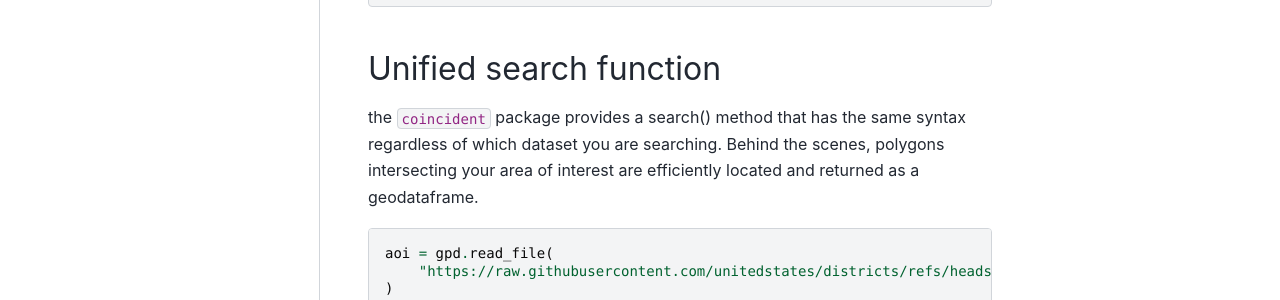
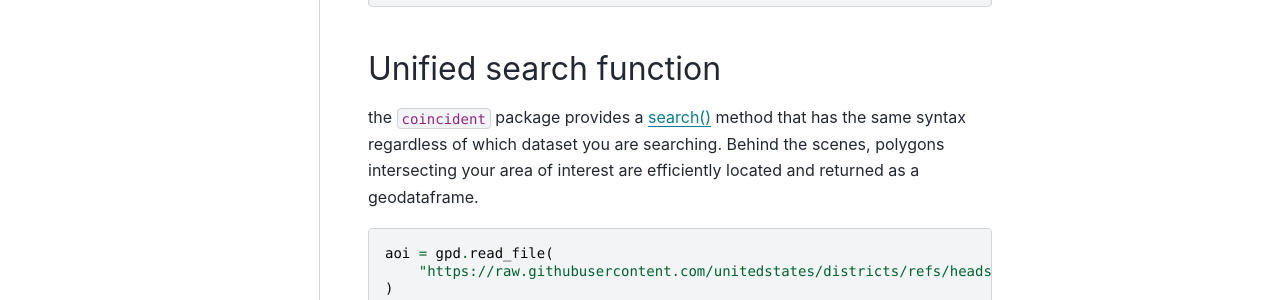
Before and after one commit to uw-cryo/coincident, a Sphinx documentation site: the page built from docs/user_guide/introduction.md, in a window 1280 px wide and 1360 px high. Shown: the part 545-845 px from the top of the window. Built offline with Sphinx 7.4.7 and the PyData theme 0.15.4, drawn with Linux system fonts in a browser that asks for light colours.

```diff
--- a/docs/_static/custom.css
+++ b/docs/_static/custom.css
@@ -2,3 +2,8 @@
 div.cell_output table {
   font-size: 0.8em;
 }
+
+.rst-content .image-reference img {
+   max-width: unset;
+   width: 100% !important;
+   height: auto !important;
--- a/docs/user_guide/introduction.md
+++ b/docs/user_guide/introduction.md
@@ -17,7 +17,7 @@ coincident.datasets.aliases
 
 ## Unified search function
 
-the `coincident` package provides a [search()](#coincident.search.search) method
+the `coincident` package provides a [search()](coincident.search.search.rst) method
 that has the same syntax regardless of which dataset you are searching. Behind
 the scenes, polygons intersecting your area of interest are efficiently located
 and returned as a geodataframe.
```
Also changed, not shown: docs/examples/quickstart.ipynb, 1 other file.
